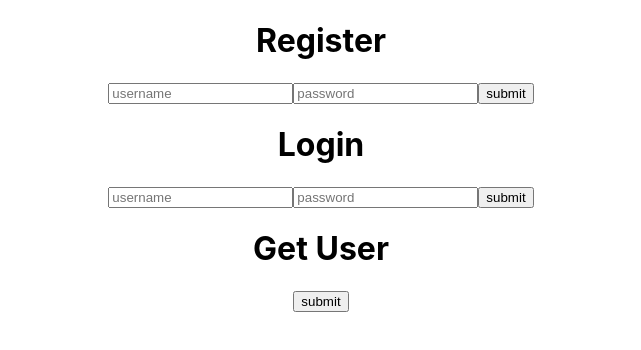
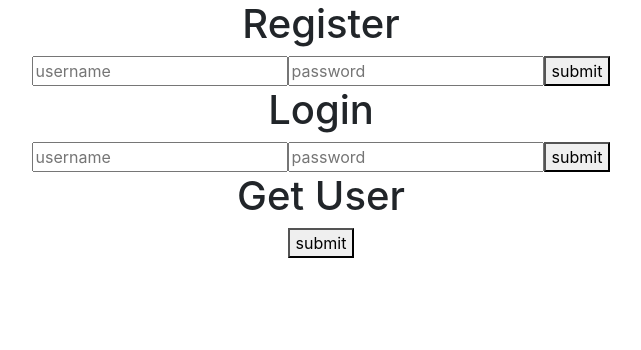
Before and after one commit to sawi4644/PoweRx, a React (Create React App) app in the folder client/: page / in a window 1280 px wide. Shown: the top 350 px of the page, without its empty margins (319-960 px from the left). Built offline with nearby package versions, Linux system fonts and the light colour scheme.

Commit message:
Created a wrapper component.

```diff
--- a/client/public/index.html
+++ b/client/public/index.html
@@ -23,7 +23,9 @@
       Unlike "/favicon.ico" or "favicon.ico", "%PUBLIC_URL%/favicon.ico" will
       work correctly both with client-side routing and a non-root public URL.
       Learn how to configure a non-root public URL by running `npm run build`.
+
     -->
+    <link href="https://cdn.jsdelivr.net/npm/bootstrap@5.0.0-beta3/dist/css/bootstrap.min.css" rel="stylesheet" integrity="sha384-eOJMYsd53ii+scO/bJGFsiCZc+5NDVN2yr8+0RDqr0Ql0h+rP48ckxlpbzKgwra6" crossorigin="anonymous">
     <title>React App</title>
   </head>
   <body>
--- a/client/src/App.js
+++ b/client/src/App.js
@@ -1,20 +1,16 @@
 import './App.css';
-import React, { useState } from 'react'
-import axios from 'axios';
-import Register from './components/Register/register'
-import Login from './components/Login/login'
-import GetUser from './components/GetUser/getUser'
-
-
+import React from 'react'
+import LoginPage from './pages/Login/LoginPage'
+// import Register from './components/Register/register'
+// import Login from './components/Login/login'
+// import GetUser from './components/GetUser/getUser'
 
 
 function App() {
 
   return (
     <div className='App'>
-      <Register />
-      <Login />
-      <GetUser />
+      <LoginPage />
     </div>
   );
 }
--- /dev/null
+++ b/client/src/pages/Login/LoginPage.js
@@ -0,0 +1,16 @@
+import React from 'react'
+import Register from '../../components/Register/register'
+import Login from '../../components/Login/login'
+import GetUser from '../../components/GetUser/getUser'
+
+const LoginPage = () => {
+  return(
+    <div>
+      <Register />
+      <Login />
+      <GetUser />
+    </div>
+  )
+}
+
+export default LoginPage
```
Also changed, not shown: client/src/components/Wrapper/wrapper.js (added, +7 -0 lines), 1 other file (tests, documents, lock files or other folders).
